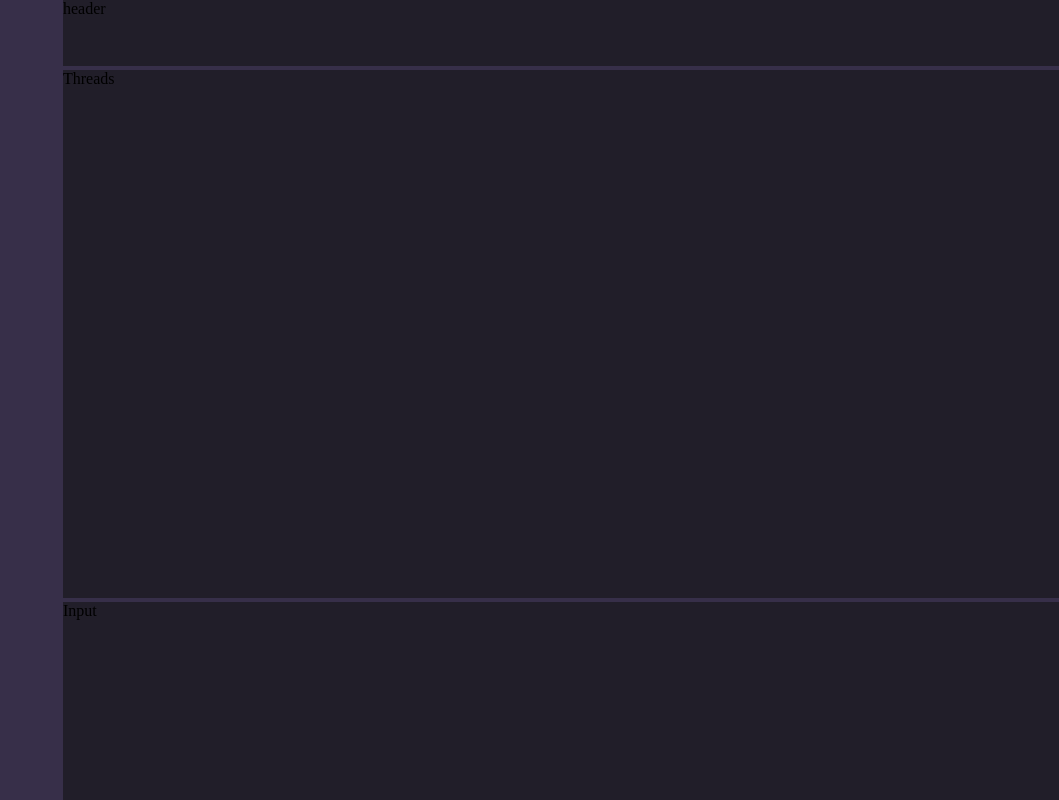
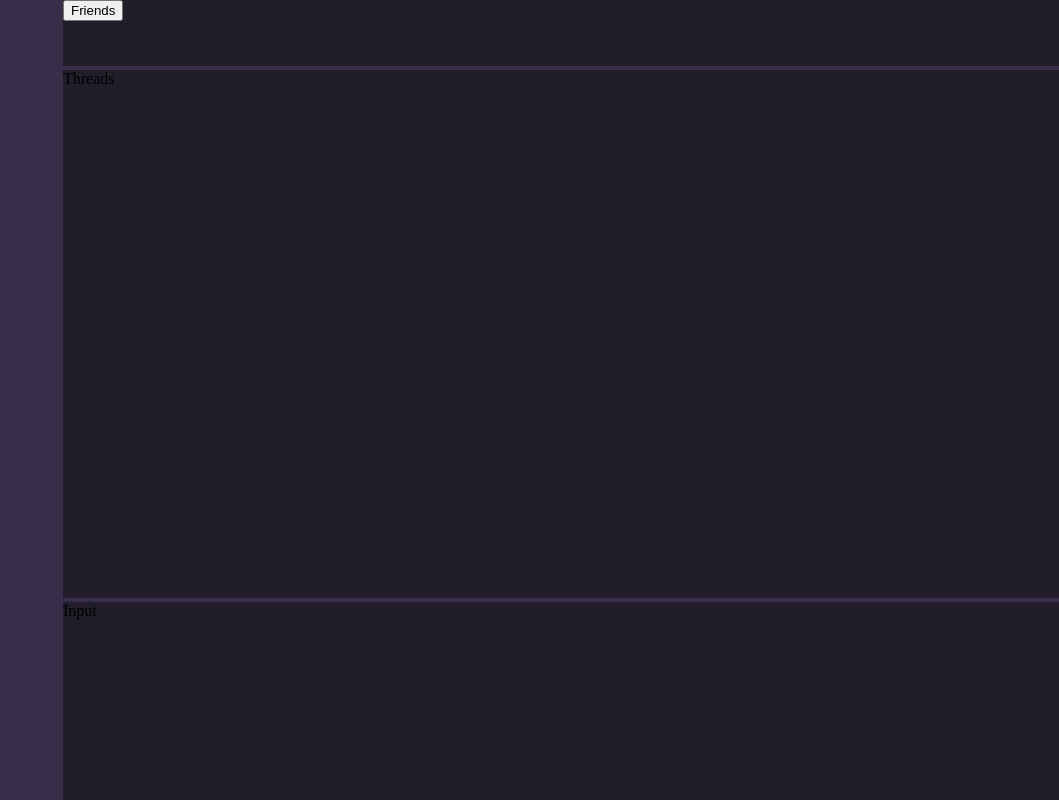
Before and after one commit to SageS3/ChatApp, a React (Create React App) app: page /dashboard in a window 1280 px wide. Shown: the whole page, without its empty margins (221-1280 px from the left). Built offline with nearby package versions, Linux system fonts and the light colour scheme; no server answers; sample sign-in values are in the browser's storage.

Commit message:
Added onClick fuction that navigates user to Friends component

```diff
--- a/src/components/chats/Chats.tsx
+++ b/src/components/chats/Chats.tsx
@@ -3,16 +3,22 @@ import Input from "./Input"
 import Threads from "./Threads"
 import "./chats.css"
 
-const Chats = () => {
-  // const [userMessages, setUserMessages] = useState<{}[]>([])
+type ChatsProps = {
+  setDashboard: (a: string) => void
+}
 
+const Chats = ({ setDashboard }: ChatsProps) => {
   useEffect(() => {
     console.log("chats component mounted")
   }, [])
 
   return (
     <div className="main__chats">
-      <header className="header">header</header>
+      <header className="header">
+        <button className="button" onClick={() => setDashboard("friends")}>
+          Friends
+        </button>
+      </header>
       <Threads />
       <Input />
     </div>
```
